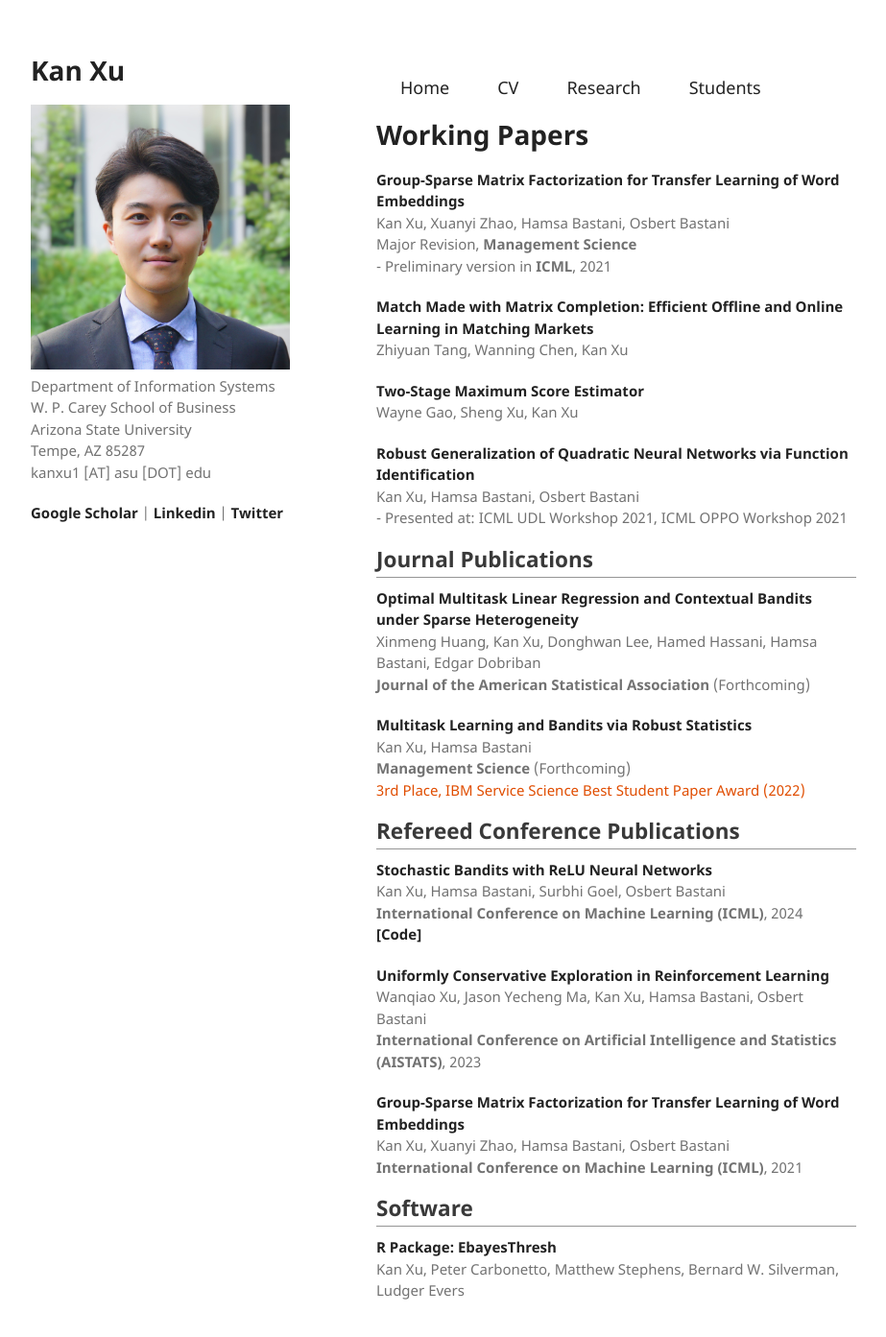
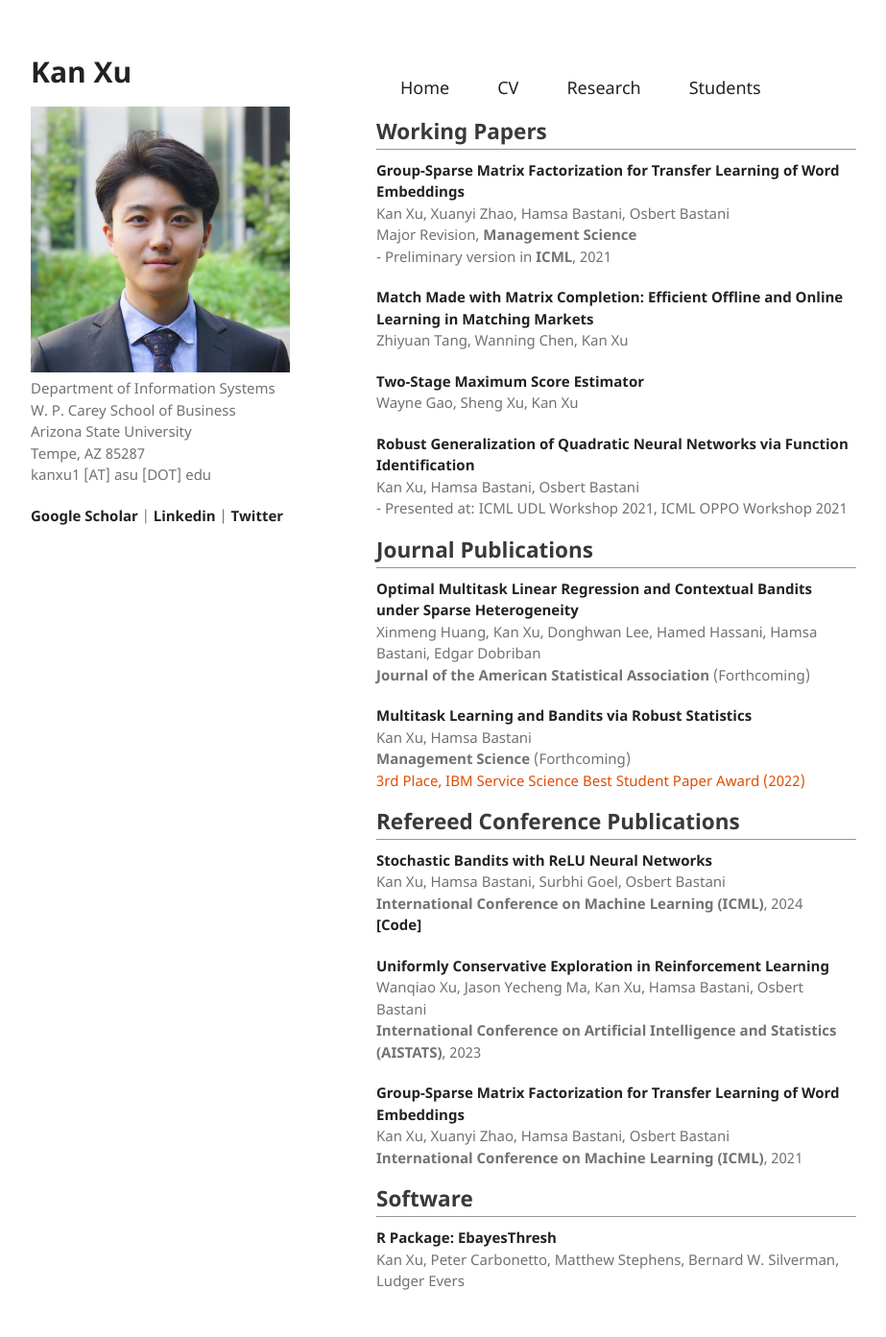
Before and after one commit to kanxu526/kanxu526.github.io, a Jekyll site: the page built from research.md, in a window 1280 px wide and 1400 px high. Shown: the top 1393 px of the window at 96% size, without its empty margins (178-1101 px from the left). Built offline with Jekyll 4.4.1, drawn with Linux system fonts in a browser that asks for light colours.

```diff
--- a/_sass/jekyll-theme-minimal.scss
+++ b/_sass/jekyll-theme-minimal.scss
@@ -22,22 +22,15 @@ h1, h2, h3 {
   line-height:1.1;
 }
 
-h1 {
-  font-size:28px;
-}
-
 h2 {
   color:#393939;
+  padding-bottom: 5px;
+  margin-bottom: 10px;
+  border-bottom: solid 1px #959595;
 }
 
 h3, h4, h5, h6 {
   color:#494949;
-}
-
-h2 {
-  padding-bottom: 5px;
-  margin-bottom: 10px;
-  border-bottom: solid 1px #959595;
 }
 
 a {
--- a/research.md
+++ b/research.md
@@ -9,7 +9,7 @@ layout: default
 <li><a href="./student.html">Students</a></li>
 </ul>
 
-<h1>Working Papers</h1>
+<h2>Working Papers</h2>
 
 <p><a href="./research/grouptl.pdf">Group-Sparse Matrix Factorization for Transfer Learning of Word Embeddings</a><br>
 Kan Xu, Xuanyi Zhao, Hamsa Bastani, Osbert Bastani<br>
```
